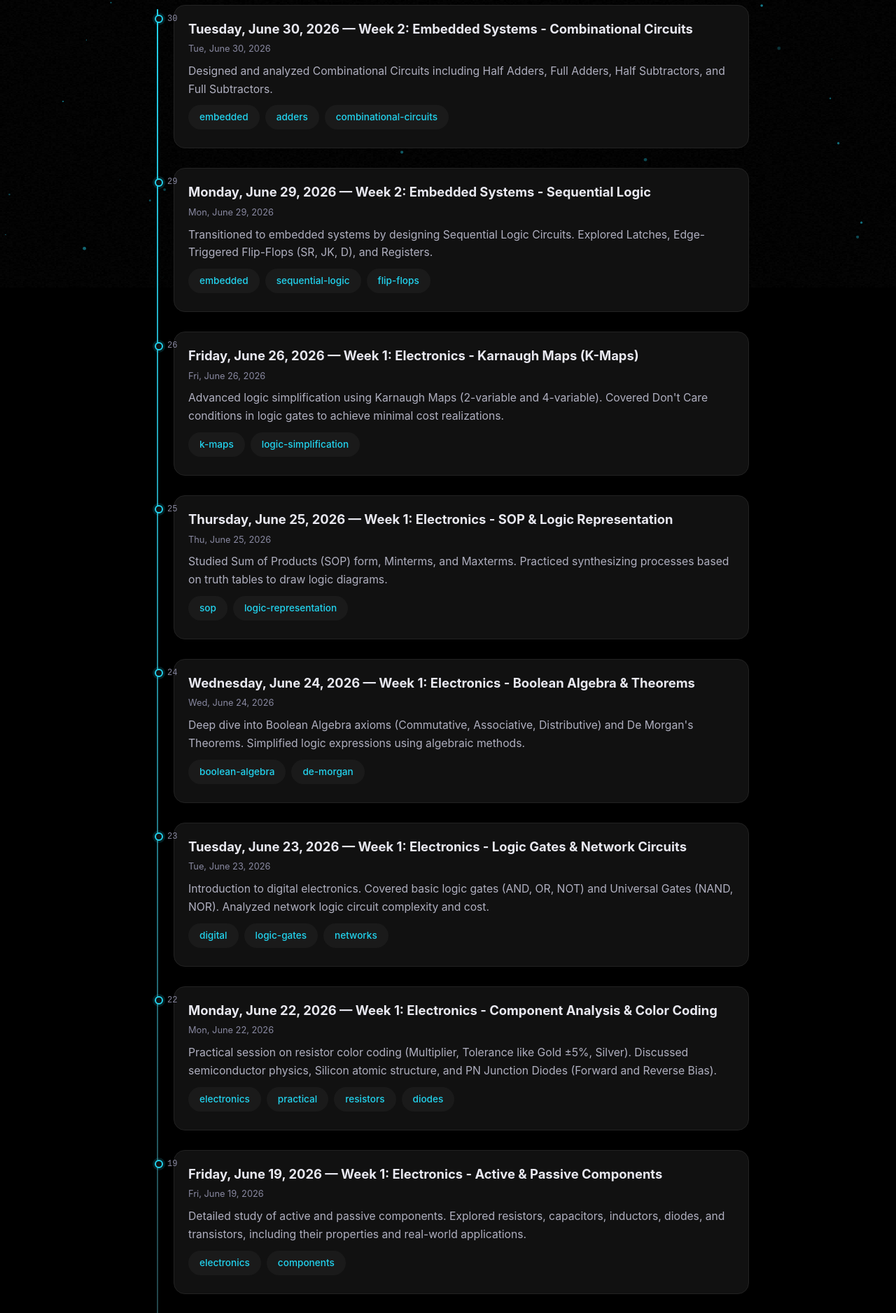
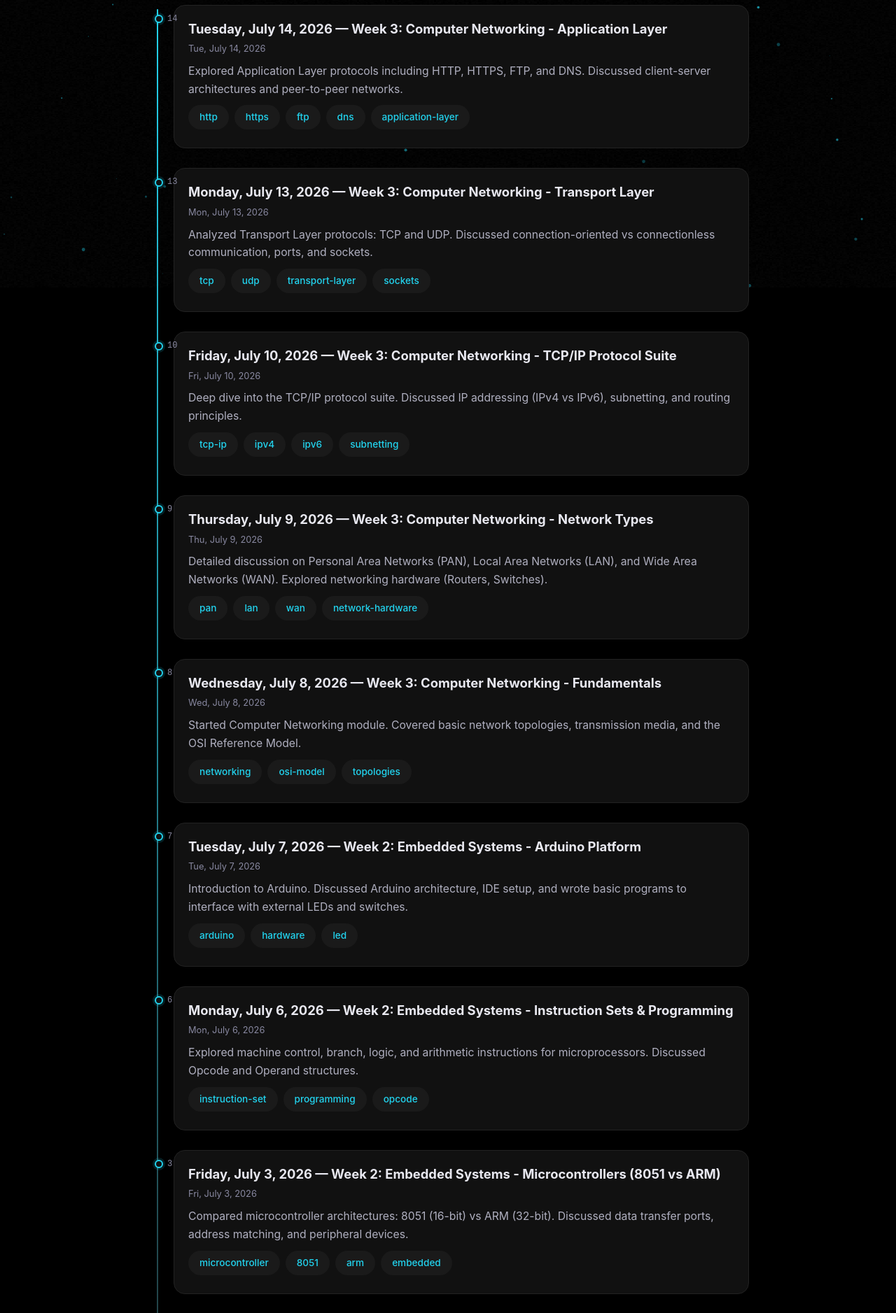
Before and after one commit to Phiraien/Portfolio, a React (Vite) app: page /Portfolio/pmvikas in a window 1280 px wide. Shown: the part 389-2266 px from the top of the page at 70% size. Built offline with nearby package versions, Linux system fonts and the light colour scheme.

Commit message:
chore: add Jul 1-14 pmvikas daily log entries

```diff
--- a/src/data/pmvikas.js
+++ b/src/data/pmvikas.js
@@ -49,7 +49,7 @@ const pmvikasEntries = [
     date: "2026-06-25",
     title: "Thursday, June 25, 2026 — Week 1: Electronics - SOP & Logic Representation",
     content:
-      "Studied Sum of Products (SOP) form, Minterms, and Maxterms. Practiced synthesizing processes based on truth tables to draw logic diagrams.",
+      "Studied Sum of Products (SOP) form, Mintererms, and Maxterms. Practiced synthesizing processes based on truth tables to draw logic diagrams.",
     tags: ["sop", "logic-representation"],
   },
   {
@@ -73,6 +73,76 @@ const pmvikasEntries = [
       "Designed and analyzed Combinational Circuits including Half Adders, Full Adders, Half Subtractors, and Full Subtractors.",
     tags: ["embedded", "adders", "combinational-circuits"],
   },
+  {
+    date: "2026-07-01",
+    title: "Wednesday, July 1, 2026 — Week 2: Embedded Systems - Multiplexers & Encoders",
+    content:
+      "Continued with Combinational Logic: Multiplexers, Demultiplexers, Encoders, and Decoders. Discussed Synchronous vs. Asynchronous Sequential Circuits.",
+    tags: ["embedded", "mux", "encoders", "decoders"],
+  },
+  {
+    date: "2026-07-02",
+    title: "Thursday, July 2, 2026 — Week 2: Embedded Systems - Microprocessor Architecture",
+    content:
+      "Introduction to Microprocessors. Covered the architecture of the 8085 microprocessor, memory interleaving, and basic 8085 instructions.",
+    tags: ["microprocessor", "8085", "architecture"],
+  },
+  {
+    date: "2026-07-03",
+    title: "Friday, July 3, 2026 — Week 2: Embedded Systems - Microcontrollers (8051 vs ARM)",
+    content:
+      "Compared microcontroller architectures: 8051 (16-bit) vs ARM (32-bit). Discussed data transfer ports, address matching, and peripheral devices.",
+    tags: ["microcontroller", "8051", "arm", "embedded"],
+  },
+  {
+    date: "2026-07-06",
+    title: "Monday, July 6, 2026 — Week 2: Embedded Systems - Instruction Sets & Programming",
+    content:
+      "Explored machine control, branch, logic, and arithmetic instructions for microprocessors. Discussed Opcode and Operand structures.",
+    tags: ["instruction-set", "programming", "opcode"],
+  },
+  {
+    date: "2026-07-07",
+    title: "Tuesday, July 7, 2026 — Week 2: Embedded Systems - Arduino Platform",
+    content:
+      "Introduction to Arduino. Discussed Arduino architecture, IDE setup, and wrote basic programs to interface with external LEDs and switches.",
+    tags: ["arduino", "hardware", "led"],
+  },
+  {
+    date: "2026-07-08",
+    title: "Wednesday, July 8, 2026 — Week 3: Computer Networking - Fundamentals",
+    content:
+      "Started Computer Networking module. Covered basic network topologies, transmission media, and the OSI Reference Model.",
+    tags: ["networking", "osi-model", "topologies"],
+  },
+  {
+    date: "2026-07-09",
+    title: "Thursday, July 9, 2026 — Week 3: Computer Networking - Network Types",
+    content:
+      "Detailed discussion on Personal Area Networks (PAN), Local Area Networks (LAN), and Wide Area Networks (WAN). Explored networking hardware (Routers, Switches).",
+    tags: ["pan", "lan", "wan", "network-hardware"],
+  },
+  {
+    date: "2026-07-10",
+    title: "Friday, July 10, 2026 — Week 3: Computer Networking - TCP/IP Protocol Suite",
+    content:
+      "Deep dive into the TCP/IP protocol suite. Discussed IP addressing (IPv4 vs IPv6), subnetting, and routing principles.",
+    tags: ["tcp-ip", "ipv4", "ipv6", "subnetting"],
+  },
+  {
+    date: "2026-07-13",
+    title: "Monday, July 13, 2026 — Week 3: Computer Networking - Transport Layer",
+    content:
+      "Analyzed Transport Layer protocols: TCP and UDP. Discussed connection-oriented vs connectionless communication, ports, and sockets.",
+    tags: ["tcp", "udp", "transport-layer", "sockets"],
+  },
+  {
+    date: "2026-07-14",
+    title: "Tuesday, July 14, 2026 — Week 3: Computer Networking - Application Layer",
+    content:
+      "Explored Application Layer protocols including HTTP, HTTPS, FTP, and DNS. Discussed client-server architectures and peer-to-peer networks.",
+    tags: ["http", "https", "ftp", "dns", "application-layer"],
+  },
 ];
 
 export default pmvikasEntries;
```
